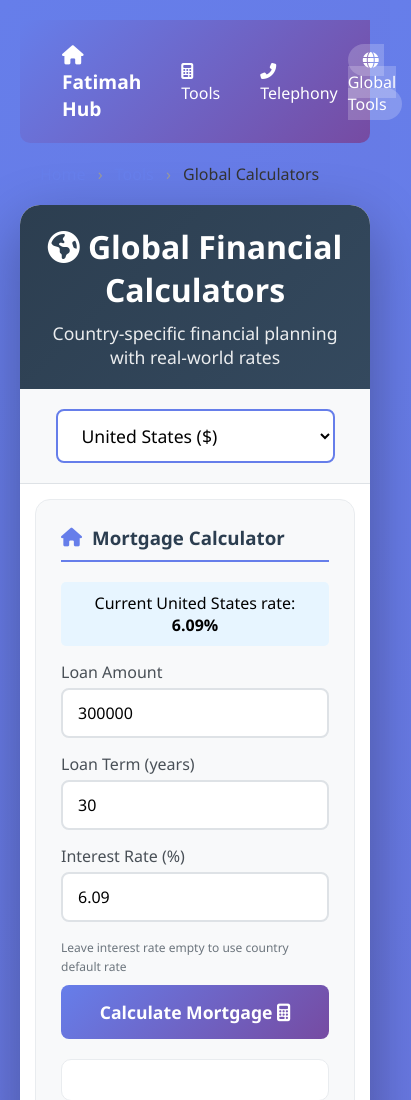
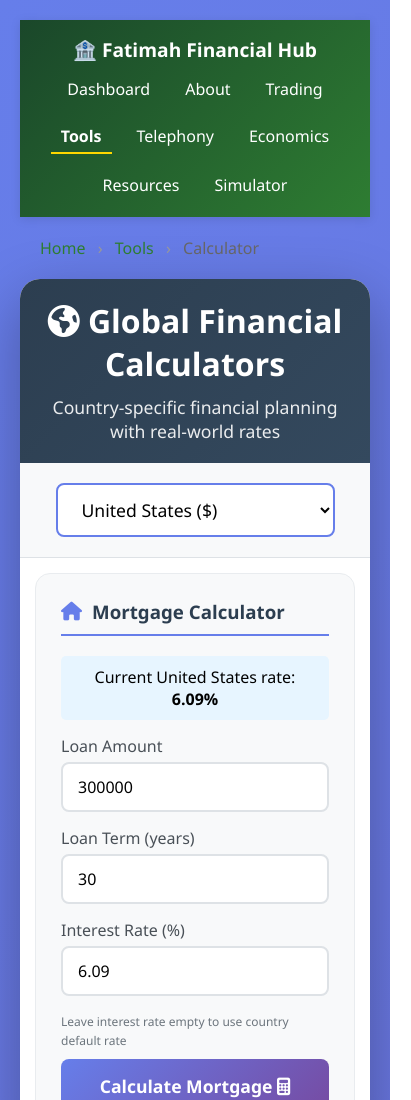
Before and after one commit to emmamimon77-afk/fatimah-financial-hub, a website: page public/finance-tools/global/index.html in a window 390 px wide. Shown: the top 1100 px of the page, 411 px wide, since content can reach past the window. Drawn offline with Linux system fonts and the light colour scheme; no server answers.

Commit message:
Add dashboard-style navigation to global tools page
- Added consistent navigation matching main dashboard
- Replaced hardcoded localhost links with dynamic navigation
- Added responsive navigation component
- Navigation includes: Dashboard, About, Trading, Tools, Telephony, Economics, Resources, Simulator

```diff
--- a/public/finance-tools/global/index.html
+++ b/public/finance-tools/global/index.html
@@ -6,35 +6,22 @@
     <title>Global Financial Calculators</title>
     <link rel="stylesheet" href="../shared/styles.css">
     <link rel="stylesheet" href="https://cdnjs.cloudflare.com/ajax/libs/font-awesome/6.4.0/css/all.min.css">
+    <link rel="stylesheet" href="/shared/navigation.css">
 </head>
 <body>
-    <!-- FATIMAH FINANCIAL HUB - GLOBAL NAVIGATION -->
-    <div style="background: linear-gradient(135deg, #667eea 0%, #764ba2 100%); padding: 1rem 2rem; display: flex; justify-content: space-between; align-items: center; margin-bottom: 20px; border-radius: 0 0 10px 10px;">
-        <div style="display: flex; align-items: center; gap: 20px;">
-            <a href="http://localhost:3000/" style="color: white; text-decoration: none; font-weight: bold; font-size: 1.2rem; padding: 5px 10px; border-radius: 5px; transition: background 0.3s;" onmouseover="this.style.background='rgba(255,255,255,0.2)'" onmouseout="this.style.background='transparent'">
-               <i class="fas fa-home" style="margin-right: 8px;"></i>Fatimah Hub
-            </a>
-            <a href="http://localhost:3000/finance-tools/" style="color: white; text-decoration: none; font-weight: 500; padding: 5px 10px; border-radius: 5px; transition: background 0.3s;" onmouseover="this.style.background='rgba(255,255,255,0.2)'" onmouseout="this.style.background='transparent'">
-               <i class="fas fa-calculator" style="margin-right: 5px;"></i> Tools
-            </a>
-            <a href="http://localhost:3000/telephony/" style="color: white; text-decoration: none; font-weight: 500; padding: 5px 10px; border-radius: 5px; transition: background 0.3s;" onmouseover="this.style.background='rgba(255,255,255,0.2)'" onmouseout="this.style.background='transparent'">
-               <i class="fas fa-phone-alt" style="margin-right: 5px;"></i> Telephony
-            </a>
-        </div>
-        <div style="color: white;">
-            <span style="background: rgba(255,255,255,0.2); padding: 5px 15px; border-radius: 20px; font-weight: 500;">
-                <i class="fas fa-globe" style="margin-right: 5px;"></i> Global Tools
-            </span>
-        </div>
-    </div>
-    <!-- BREADCRUMB NAVIGATION -->
-    <div style="max-width: 1200px; margin: 0 auto 20px auto; padding: 0 20px;">
-        <a href="http://localhost:3000/" style="color: #667eea; text-decoration: none; font-weight: 500;" onmouseover="this.style.textDecoration='underline'" onmouseout="this.style.textDecoration='none'">Home</a>
-        <span style="margin: 0 8px; color: #999;">›</span>
-        <a href="http://localhost:3000/finance-tools/" style="color: #667eea; text-decoration: none; font-weight: 500;" onmouseover="this.style.textDecoration='underline'" onmouseout="this.style.textDecoration='none'">Tools</a>
-        <span style="margin: 0 8px; color: #999;">›</span>
-        <span style="color: #333; font-weight: 500;">Global Calculators</span>
-    </div>
+    <!-- Navigation -->
+    <div id="main-navigation"></div>
+    <script>
+        fetch('/shared/navigation.html')
+            .then(response => response.text())
+            .then(data => {
+                document.getElementById('main-navigation').innerHTML = data;
+            })
+            .catch(error => {
+                console.error('Failed to load navigation:', error);
+                document.getElementById('main-navigation').innerHTML = '<div style="background: #2e7d32; padding: 1rem; color: white; text-align: center;">Fatimah Financial Hub</div>';
+            });
+    </script>
 
     <div class="container">
         <!-- Header -->
--- /dev/null
+++ b/public/shared/navigation.css
@@ -0,0 +1,31 @@
+.main-nav {
+    background: linear-gradient(135deg, #1a472a 0%, #2e7d32 100%);
+    padding: 1rem;
+    margin-bottom: 20px;
+    box-shadow: 0 2px 10px rgba(0,0,0,0.1);
+}
+
+.main-nav a {
+    transition: opacity 0.3s;
+}
+
+.main-nav a:hover {
+    opacity: 0.8;
+    text-decoration: underline;
+}
+
+/* Responsive design */
+@media (max-width: 768px) {
+    .main-nav > div > div {
+        flex-direction: column;
+        text-align: center;
+    }
+
+    .main-nav div[style*="display: flex"] {
+        justify-content: center;
+    }
+
+    .main-nav a {
+        padding: 5px 10px;
+    }
+}
--- /dev/null
+++ b/public/shared/navigation.html
@@ -0,0 +1,41 @@
+<div class="main-nav" style="background: linear-gradient(135deg, #1a472a 0%, #2e7d32 100%); padding: 1rem; margin-bottom: 20px;">
+    <div style="max-width: 1200px; margin: 0 auto;">
+        <div style="display: flex; justify-content: space-between; align-items: center; flex-wrap: wrap; gap: 10px;">
+            <div style="font-size: 1.2rem; font-weight: bold;">
+                <a href="/" style="color: white; text-decoration: none;">🏦 Fatimah Financial Hub</a>
+            </div>
+            <div style="display: flex; gap: 15px; flex-wrap: wrap;">
+                <a href="/dashboard" style="color: white; text-decoration: none;">Dashboard</a>
+                <a href="/about" style="color: white; text-decoration: none;">About</a>
+                <a href="/trading" style="color: white; text-decoration: none;">Trading</a>
+                <a href="/finance-tools" style="color: white; text-decoration: none; font-weight: bold; border-bottom: 2px solid #ffd700;">Tools</a>
+                <a href="/telephony" style="color: white; text-decoration: none;">Telephony</a>
+                <a href="/economics" style="color: white; text-decoration: none;">Economics</a>
+                <a href="/resources" style="color: white; text-decoration: none;">Resources</a>
+                <a href="/simulator" style="color: white; text-decoration: none;">Simulator</a>
+            </div>
+        </div>
+    </div>
+</div>
+
+<!-- Breadcrumb navigation -->
+<div style="max-width: 1200px; margin: 0 auto 20px auto; padding: 0 20px;">
+    <a href="/" style="color: #2e7d32; text-decoration: none;">Home</a>
+    <span style="margin: 0 8px; color: #999;">›</span>
+    <a href="/finance-tools" style="color: #2e7d32; text-decoration: none;">Tools</a>
+    <span style="margin: 0 8px; color: #999;">›</span>
+    <span id="current-page" style="color: #666;">Calculator</span>
+</div>
+
+<script>
+    // Update breadcrumb with current page name
+    document.addEventListener('DOMContentLoaded', function() {
+        const currentPageSpan = document.getElementById('current-page');
+        if (currentPageSpan) {
+            const pageTitle = document.title.split('|')[0].trim();
+            if (pageTitle && pageTitle !== 'Fatimah Financial Hub') {
+                currentPageSpan.textContent = pageTitle;
+            }
+        }
+    });
+</script>
```
